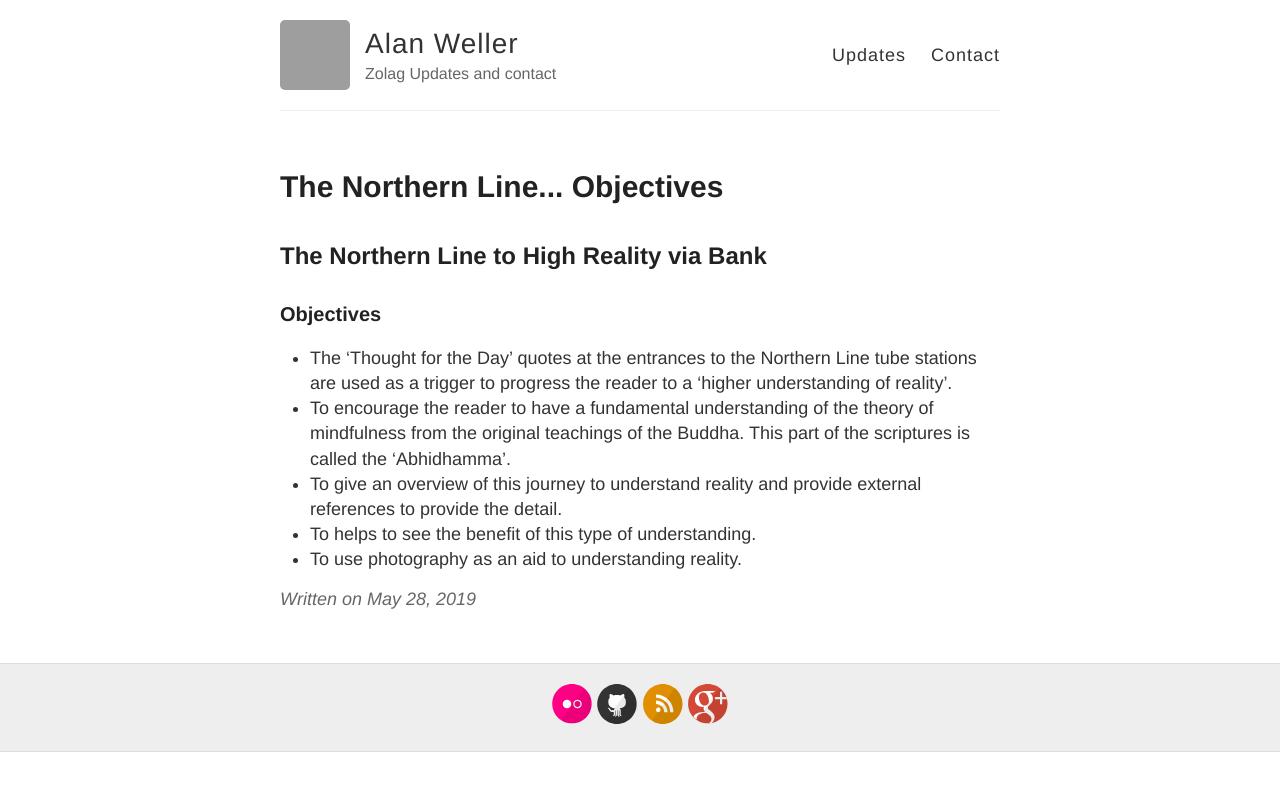
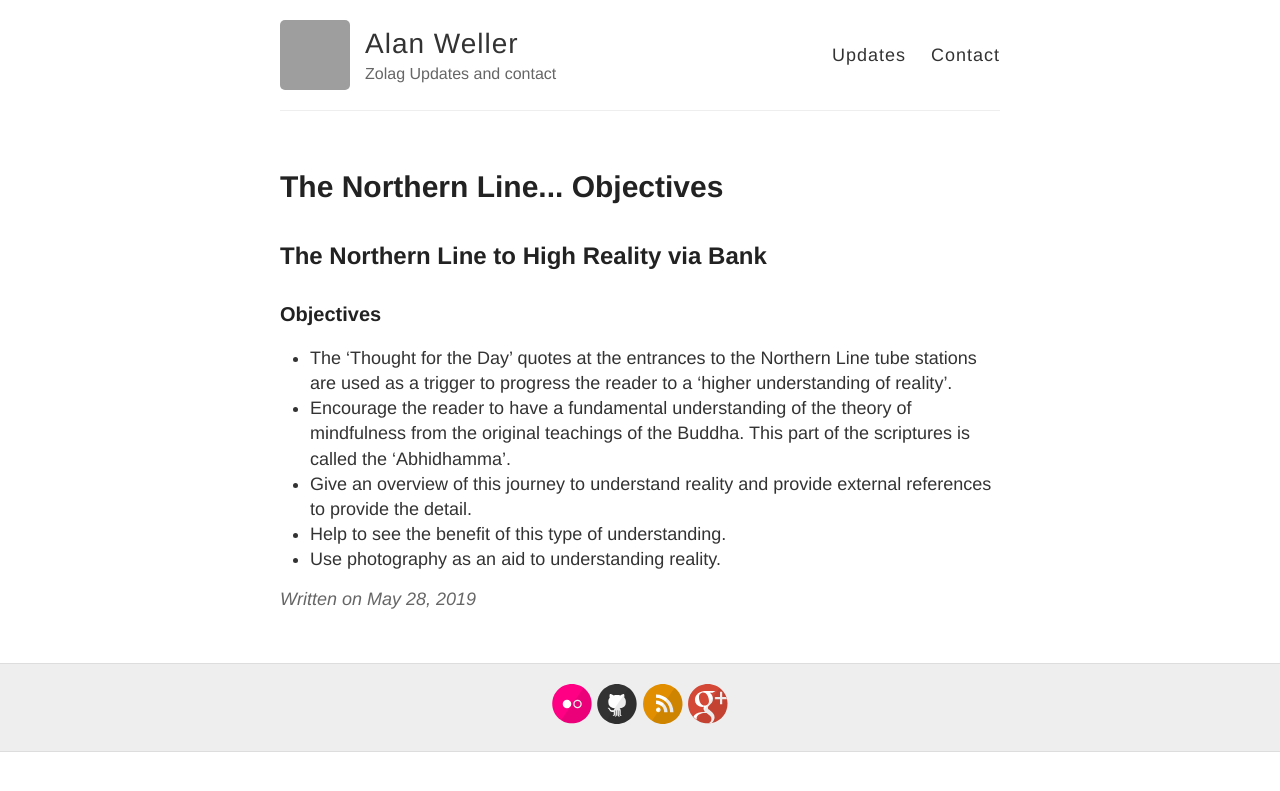
Before and after one commit to alwell/alwell.github.io, a Jekyll site: the page built from _posts/2019-05-28-nlo.md, in a window 1280 px wide. Shown: the top 791 px of the page. Built offline with Jekyll 4.4.1, drawn with Linux system fonts in a browser that asks for light colours; grey boxes are pictures that could not be loaded.

Commit message:
Update 2019-05-28-nlo.md

```diff
--- a/_posts/2019-05-28-nlo.md
+++ b/_posts/2019-05-28-nlo.md
@@ -6,7 +6,7 @@
 ### Objectives
 
 - The 'Thought for the Day' quotes at the entrances to the Northern Line tube stations are used as a trigger to progress the reader to a ‘higher  understanding of reality’.
-- To encourage the reader to have a fundamental understanding of the theory of mindfulness from the original teachings of the Buddha. This part of the scriptures is called the 'Abhidhamma'.
-- To give an overview of this journey to understand reality and provide external references to provide the detail.
-- To helps to see the benefit of this type of understanding.
-- To use photography as an aid to understanding reality.
+- Encourage the reader to have a fundamental understanding of the theory of mindfulness from the original teachings of the Buddha. This part of the scriptures is called the 'Abhidhamma'.
+- Give an overview of this journey to understand reality and provide external references to provide the detail.
+- Help to see the benefit of this type of understanding.
+- Use photography as an aid to understanding reality.
```
